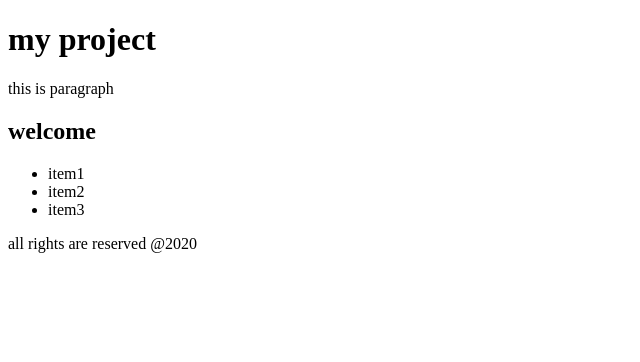
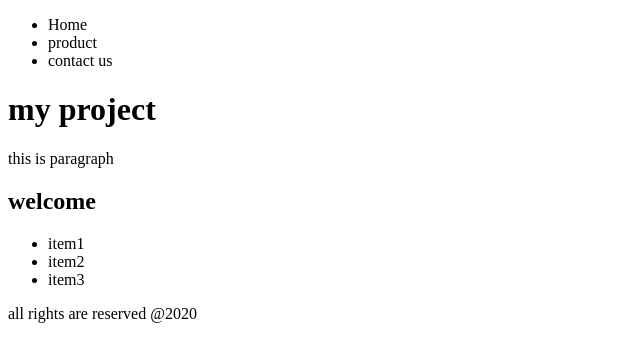
Before and after one commit to EliXiR-Mm/one-project, a plain HTML site: page index.html in a window 1280 px wide. Shown: the whole page, without its empty margins (0-640 px from the left). Drawn offline with Linux system fonts and the light colour scheme.

Commit message:
nav created

```diff
--- a/index.html
+++ b/index.html
@@ -7,6 +7,13 @@
 <title>My Webpage</title>
 </head>
   <body>
+    <nav>
+      <ul>
+        <li>Home</li>
+        <li>product</li>
+        <li>contact us</li>
+      </ul>
+    </nav>
    <h1>my project</h1>
    <p>this is paragraph</p>
    <h2>welcome</h2>
```
